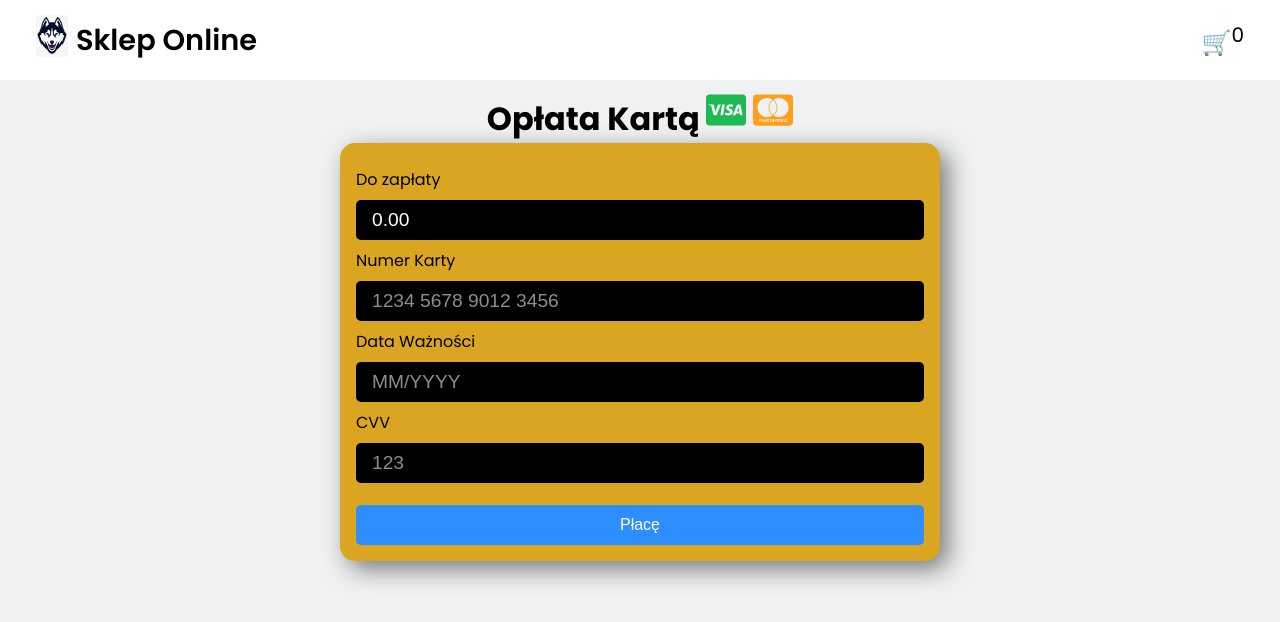
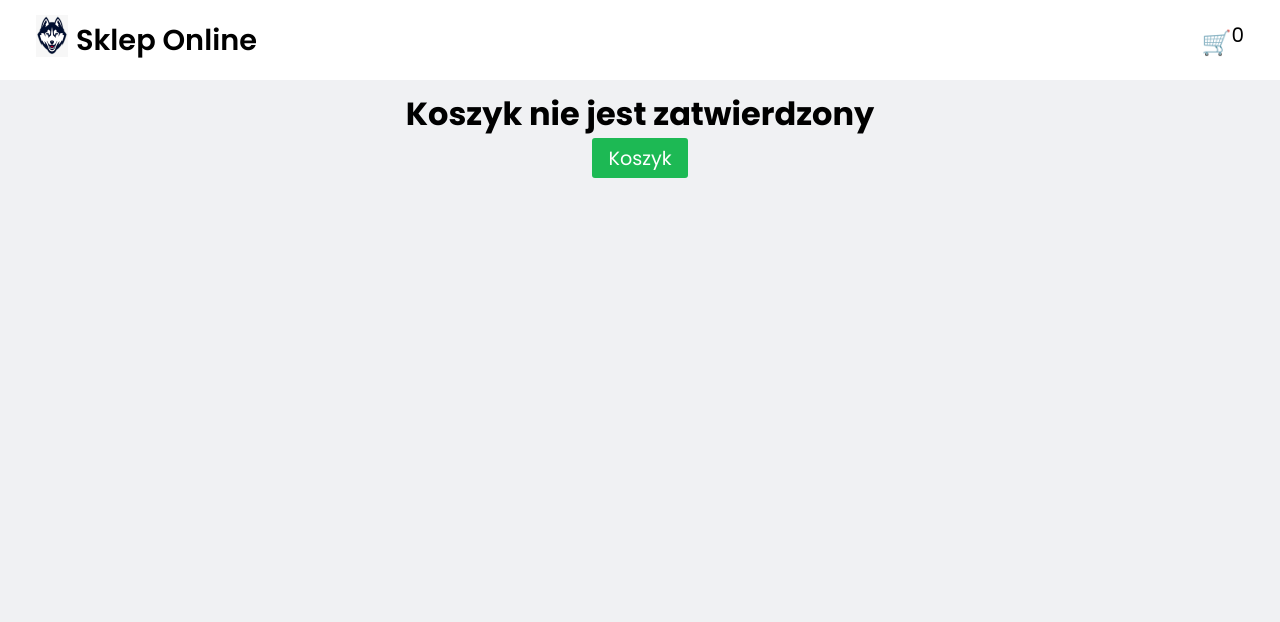
Before and after one commit to ajarek/react-110-vite-online_shop-Router-v6.15, a React (Vite) app: page /oplata in a window 1280 px wide. Shown: the top 622 px of the page. Built offline with nearby package versions, Linux system fonts and the light colour scheme.

Commit message:
added now Url

```diff
--- a/src/components/FormPayment/FormPayment.css
+++ b/src/components/FormPayment/FormPayment.css
@@ -9,6 +9,8 @@
   justify-content: center;
   border-radius: 15px;
   box-shadow: 8px 8px 25px rgba(0,0,0,0.5);
+  border-top: 1px solid var(--grey-dark);
+  border-left: 1px solid var(--grey-dark);
   background-color: goldenrod;
   padding: 16px;
 }
--- a/src/pages/Cart/Cart.jsx
+++ b/src/pages/Cart/Cart.jsx
@@ -60,7 +60,7 @@ const Cart = () => {
                 <tr key={el.id}>
                   <td>
                     <img
-                      src={el.image}
+                      src={el.images[0]}
                       alt='image'
                       height={'40px'}
                     />
--- a/src/pages/Home/Home.jsx
+++ b/src/pages/Home/Home.jsx
@@ -8,7 +8,8 @@ import { FullPageLayout } from './../../components/FullPageLayout/FullPageLayout
 import { Loading } from './../../components/Loading/Loading'
 import { saveStorage, saveStorageSingle, fetchStorage, deleteStorage } from './../../helpers/localStorage'
 import './Home.css'
-
+const URL1='https://fakestoreapi.com/products'
+const URL2='https://dummyjson.com/products/'
 const Home = () => {
   const [items, setItems] = useState([])
   const [loading, setLoading] = useState(true)
@@ -16,9 +17,9 @@ const Home = () => {
   const { dataLength, setDataLength } = useContext(AppContext)
 
   useEffect(() => {
-    fetch('https://fakestoreapi.com/products')
+    fetch(URL2)
       .then((response) => response.json())
-      .then((data) => setItems(data.map((item) => ({ ...item, count: 1 }))))
+      .then((data) => setItems(data.products.map((item) => ({ ...item, count: 1 }))))
       .catch((error) => setError(error))
       .finally(setLoading(false))
   }, [])
@@ -113,9 +114,9 @@ theme="light"
           items.map((item) => (
             <Card
               key={item.id}
-              image={item.image}
+              image={item.images[0]}
               title={item.title}
-              price={item.price}
+              price={item.price*4}
               quantity={item.count}
               handleIncrement={() => handleIncrement(item.id)}
               handleDecrement={() => handleDecrement(item.id)}
--- a/src/pages/Payment/Payment.css
+++ b/src/pages/Payment/Payment.css
@@ -6,6 +6,20 @@
   align-items: center;
   padding:90px 50px 50px 50px;
 }
+.payment .payment-link{
+  height: 40px;
+  display: flex;
+  align-items: center;
+  justify-content: center;
+  padding: 0 16px;
+  font-size: 1.2rem;
+  text-decoration: none;
+  border: none;
+  border-radius: 3px;
+  background-color: var(--green-light);
+  color: var(--white);
+  cursor: pointer;
+}
 @media (max-width: 599px) {
   .payment{
     padding:90px 10px 10px 10px;
--- a/src/pages/Payment/Payment.jsx
+++ b/src/pages/Payment/Payment.jsx
@@ -1,5 +1,6 @@
 import { useState, useEffect, useContext } from 'react'
 import { FaCcVisa, FaCcMastercard } from 'react-icons/fa'
+import { Link } from 'react-router-dom'
 import { AppContext } from '../../App'
 import './Payment.css'
 import { FormPayment } from '../../components/FormPayment/FormPayment'
@@ -7,8 +8,16 @@ const Payment = () => {
   const { dataLength, setDataLength, allPayment, setAllPayment } = useContext(AppContext)
   return (
     <div className='payment'>
+      {allPayment>0?
+      <>
       <h1>Opłata Kartą <FaCcVisa size={40} color='#1db954'/>{' '}<FaCcMastercard size={40} color='#ff9f1a'/></h1>
       <FormPayment amount={allPayment.toFixed(2)}/>
+      </>:
+      <>
+      <h1>Koszyk nie jest zatwierdzony</h1>
+           <Link className='payment-link' to={'/koszyk'}>Koszyk</Link>
+           </>
+        }
  </div>
   )
 }
```
